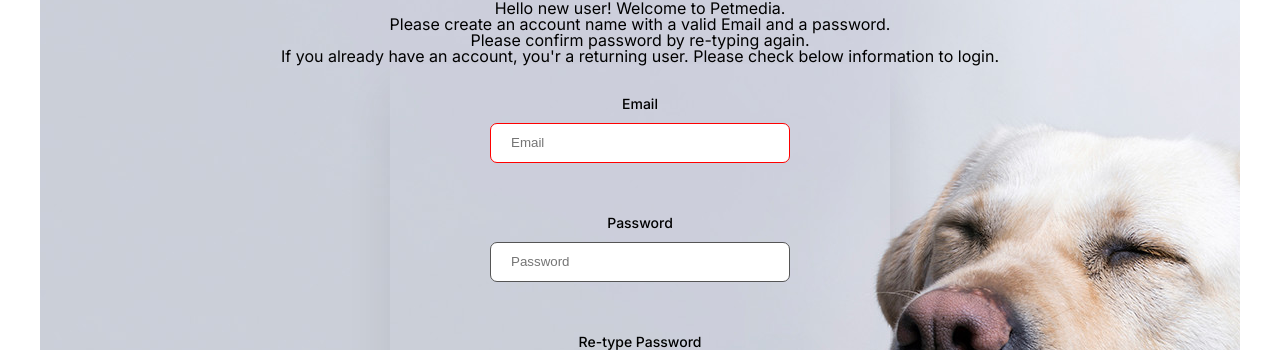
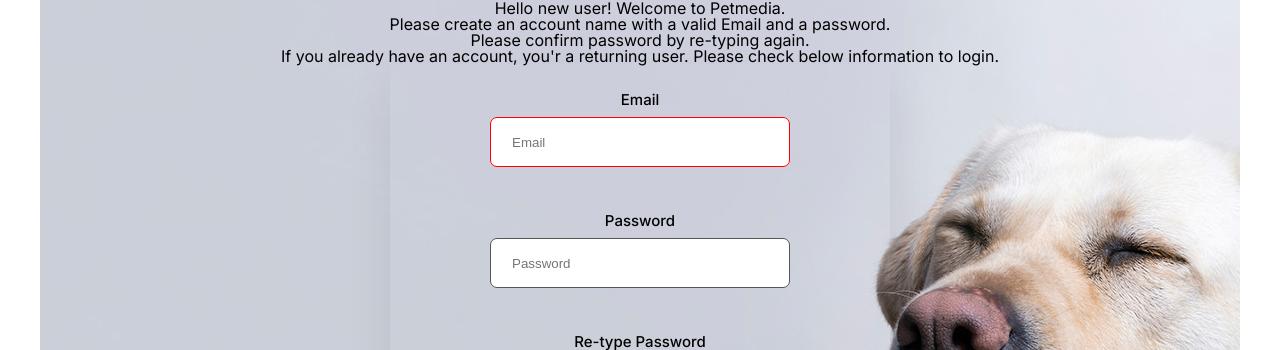
Before and after one commit to 2023-ctech-cs5356/milestone-3-petmedia, a React (Create React App) app: page /register in a window 1280 px wide. Shown: the part 450-800 px from the top of the page. Built offline with nearby package versions, Linux system fonts and the light colour scheme; no server answers; the database is empty.

Commit message:
Update InputLogin.js

```diff
--- a/src/components/InputLogin.js
+++ b/src/components/InputLogin.js
@@ -1,6 +1,10 @@
+// import react
 import { useState } from "react";
+
+// import css style
 import styled from "styled-components";
 
+// css style
 const FormInput = styled.div`
   display: flex;
   flex-direction: column;
@@ -10,42 +14,49 @@ const FormInput = styled.div`
 `;
 
 const LabelField = styled.label`
-  margin: 1.2rem;
-  font-size: 1.4rem;
+  margin: 1rem;
+  font-size: 1.5rem;
   font-weight: 500;
   color: #000;
 `;
 
 const InputField = styled.input`
-  height: 4rem;
+  height: 5rem;
   width: 30rem;
-  padding: 1.3rem 2rem;
+  padding: 1.2rem 2.1rem;
   border: 1px solid #555;
   border-radius: 7px;
 
   &[aria-invalid="true"] {
-    border: 1px solid red;
+    border: 1.3px solid red;
   }
 `;
 
 const ErrorMessage = styled.span`
-  font-size: 1.4rem;
-  padding: 0.5rem 2rem;
+  font-size: 1.5rem;
+  padding: 0.6rem 2.2rem;
   color: red;
   display: ${({ show }) => (show ? "block" : "none")};
 `;
 
+// represent a login input field. It takes in several props including label, errorMessage, onChange, id, and additional inputProps
+// use the useState hook to manage the focused state of the input field
 const InputLogin = ({ label, errorMessage, onChange, id, ...inputProps }) => {
+
+  // input element, a label, and an input field.
   const [focused, setFocused] = useState(false);
 
+  // handler sets the focused state to true
   const handleFocus = () => {
     setFocused(true);
   };
 
+  // while the handleBlur event handler sets it to false.
   const handleBlur = () => {
     setFocused(false);
   };
 
+  // export inputLogin component
   return (
     <FormInput>
       <LabelField htmlFor={id}>{label}</LabelField>
```
